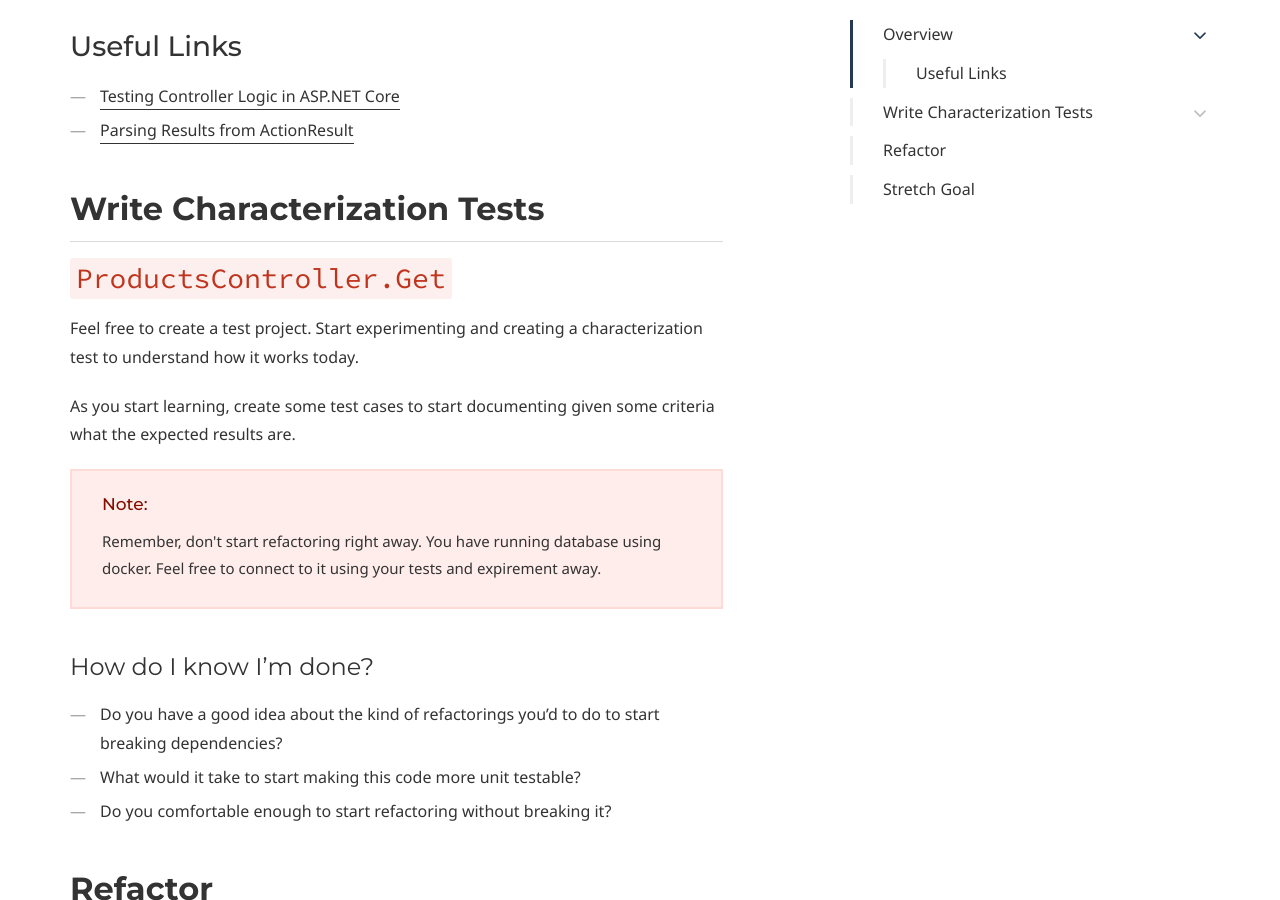
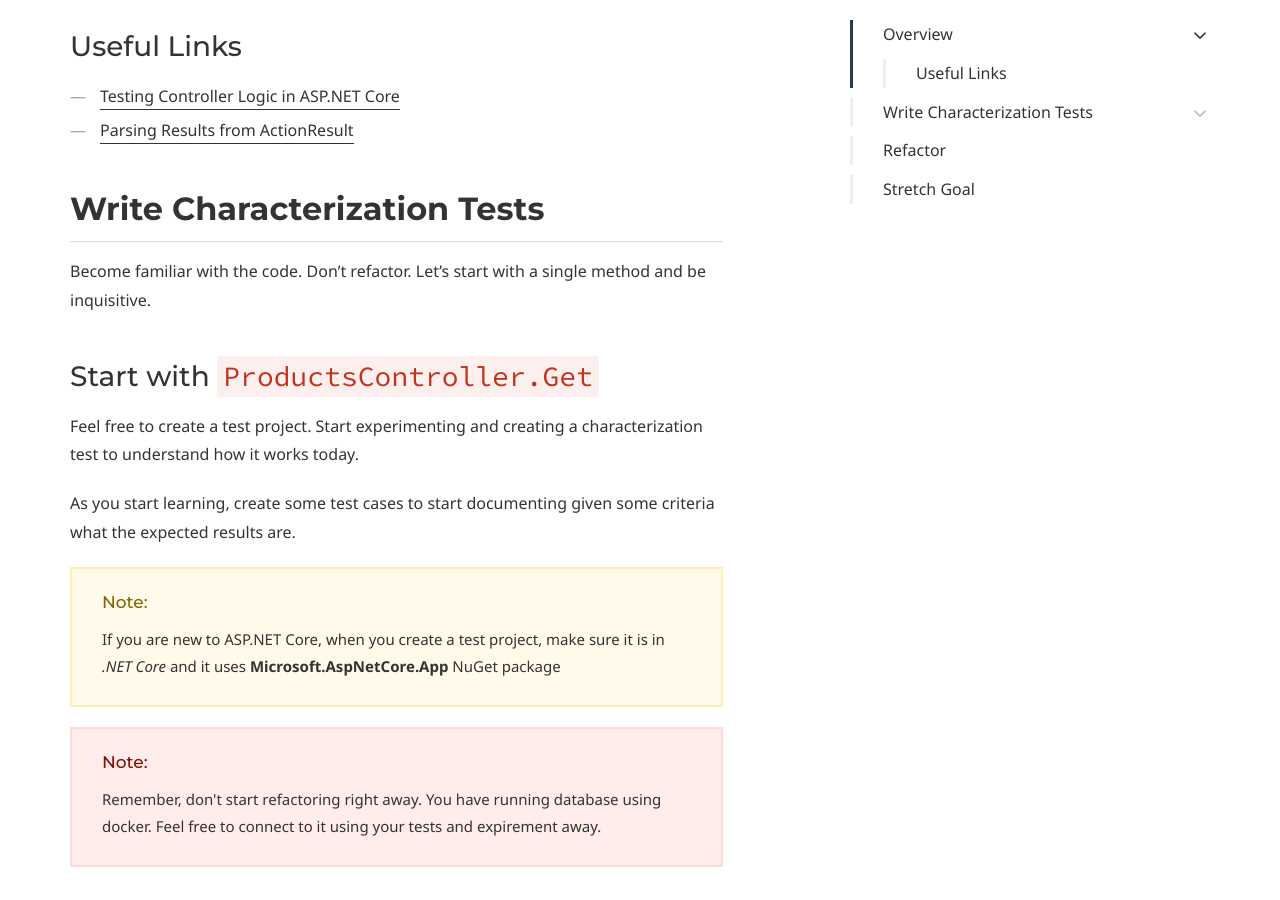
Before and after one commit to fgauna12/newsig-devops-workshop, a Jekyll site: the page built from lab-characterization.md, in a window 1280 px wide and 900 px high, scrolled down 1035 px. Built offline with Jekyll 4.4.1, drawn with Linux system fonts in a browser that asks for light colours; some web fonts are replaced.

Commit message:
made it even clearer and recommended the microsoft.aspnetcore.app package

```diff
--- a/lab-characterization.md
+++ b/lab-characterization.md
@@ -41,11 +41,18 @@ Before we start creating the feature, let's create some **characterization tests
 
 ## Write Characterization Tests
 
-### `ProductsController.Get`
+Become familiar with the code. Don't refactor. Let's start with a single method and be inquisitive.
+
+### Start with `ProductsController.Get`
 
 Feel free to create a test project. Start experimenting and creating a characterization test to understand how it works today.
 
 As you start learning, create some test cases to start documenting given some criteria what the expected results are.
+
+<div class="callout callout--warning">
+    <p><strong>Note:</strong> If you are new to ASP.NET Core, when you create a test project, make sure it is in <em>.NET Core</em> and it uses <b>Microsoft.AspNetCore.App</b> NuGet package
+    </p>
+</div>
 
 <div class="callout callout--danger">
     <p><strong>Note:</strong> Remember, don't start refactoring right away. You have running database using docker. Feel free to connect to it using your tests and expirement away.
```
